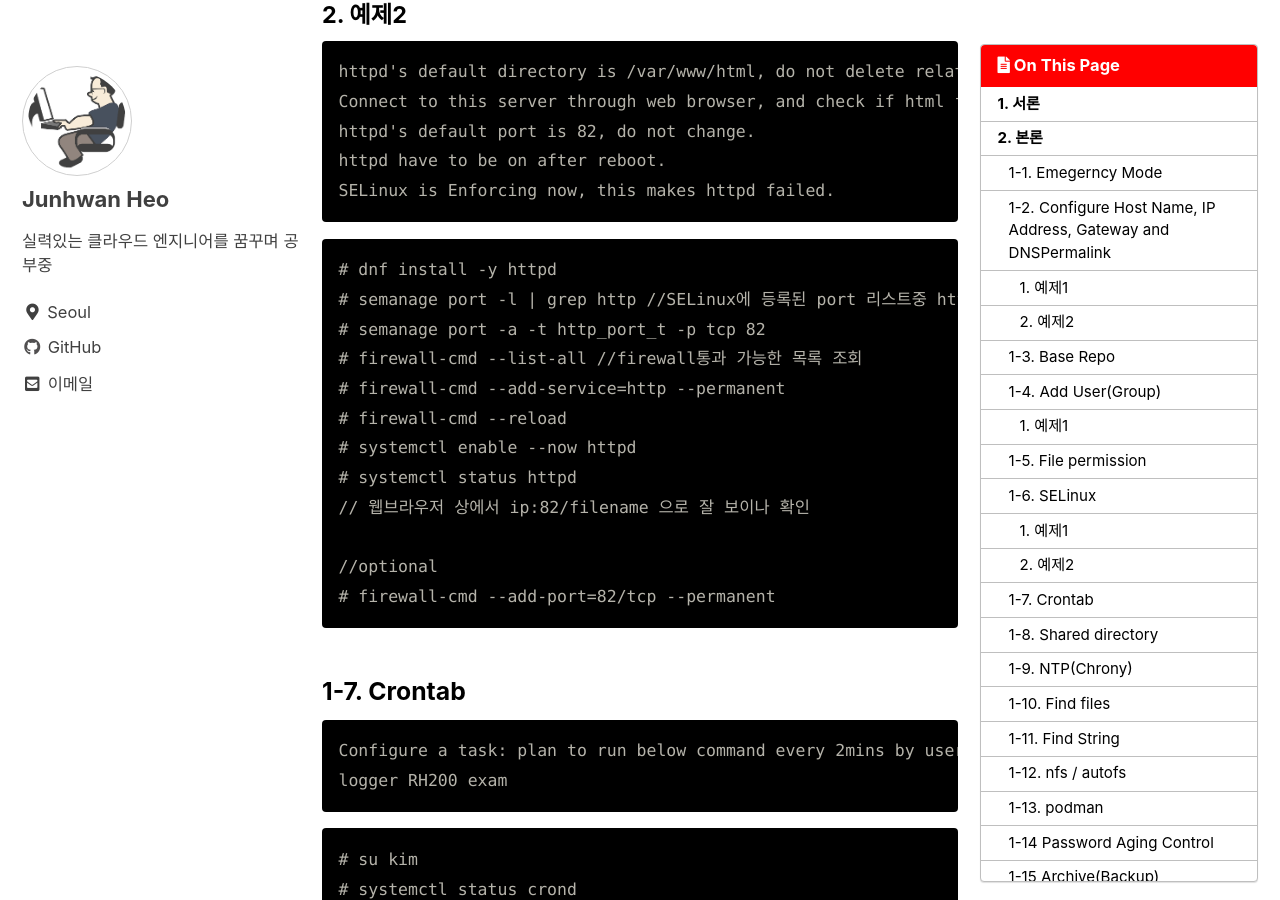
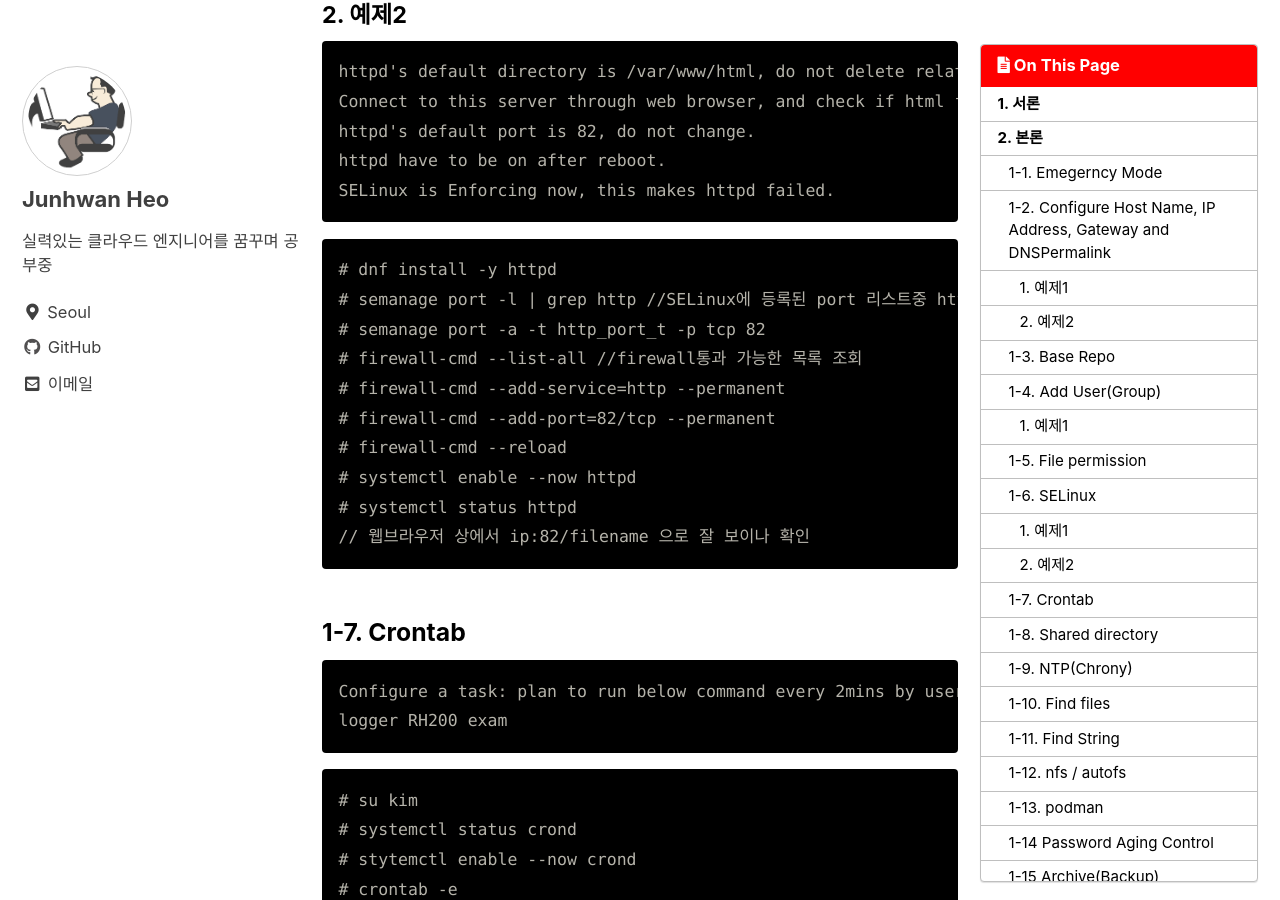
Before and after one commit to holeman4110/holeman4110.github.io, a Jekyll site: the page built from _posts/2023-02-19-rhcsa4.md, in a window 1280 px wide and 900 px high, scrolled down 4958 px. Built offline with Jekyll 4.4.1, drawn with Linux system fonts in a browser that asks for light colours; cached includes are drawn as plain includes; a script bundle is joined from its source files by our own code; comment, search, counter and statistics services are not loaded.

Commit message:
Update 2023-02-19-rhcsa4.md

````diff
--- a/_posts/2023-02-19-rhcsa4.md
+++ b/_posts/2023-02-19-rhcsa4.md
@@ -196,13 +196,11 @@ SELinux is Enforcing now, this makes httpd failed.
 # semanage port -a -t http_port_t -p tcp 82
 # firewall-cmd --list-all //firewall통과 가능한 목록 조회
 # firewall-cmd --add-service=http --permanent
+# firewall-cmd --add-port=82/tcp --permanent
 # firewall-cmd --reload
 # systemctl enable --now httpd
 # systemctl status httpd
 // 웹브라우저 상에서 ip:82/filename 으로 잘 보이나 확인
-
-//optional
-# firewall-cmd --add-port=82/tcp --permanent
 ```
 
 ### 1-7. Crontab
````
